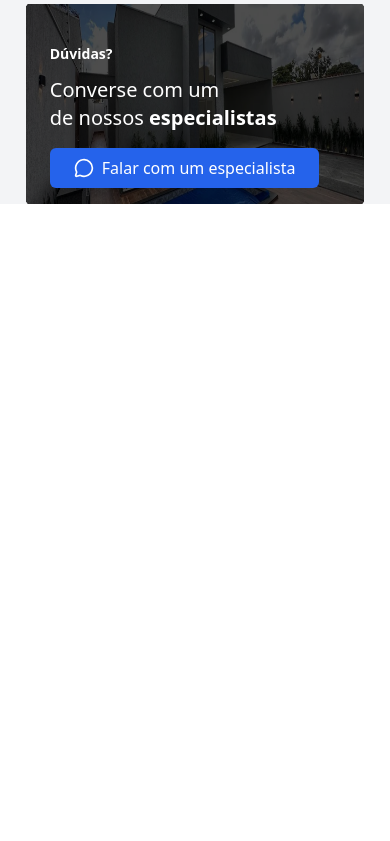
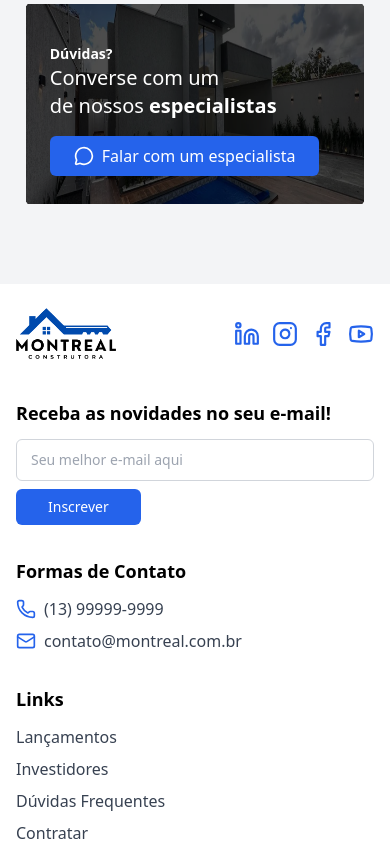
Before and after one commit to by-scottlucas/vue-montreal-website, a Vue app: page / in a window 390 px wide. Shown: the part 1730-2571 px from the top of the page. Before the commit the page ends 1934 px from the top, so only its background shows below. Built offline with nearby package versions, Linux system fonts and the light colour scheme.

Commit message:
implement Footer component

```diff
--- a/src/App.vue
+++ b/src/App.vue
@@ -1,10 +1,11 @@
 <template>
-  <Header />
   <main class="page-content">
+    <Header />
     <HeroBanner />
     <Projects />
     <InfoCards />
     <CTABanner />
+    <Footer />
   </main>
 </template>
 
@@ -15,6 +16,7 @@ import HeroBanner from "./components/HeroBanner.vue";
 import Projects from "./components/Projects.vue";
 import InfoCards from "./components/InfoCards.vue";
 import CTABanner from "./components/CTABanner.vue";
+import Footer from "./components/Footer.vue";
 
 onMounted(() => {
   document.title = "Montreal Construtora | Home";
@@ -23,6 +25,6 @@ onMounted(() => {
 
 <style scoped>
 .page-content {
-  @apply bg-gray-100 lg:p-4 h-auto;
+  @apply bg-gray-100 h-auto;
 }
 </style>
--- a/src/components/CTABanner.vue
+++ b/src/components/CTABanner.vue
@@ -41,15 +41,15 @@ import ctaBanner from "../assets/cta-contact-banner.png";
 }
 
 .cta-banner__label {
-  @apply text-white text-sm md:text-lg font-bold mb-3;
+  @apply text-white text-sm md:text-lg font-bold;
 }
 
 .cta-banner__text {
-  @apply text-white text-xl md:text-[40px] md:mb-5 font-medium;
+  @apply text-white text-xl md:text-3xl font-medium;
 }
 
 .cta-banner__button {
-  @apply flex items-center gap-2 mt-4 md:mt-8 text-white font-medium bg-blue-600 hover:bg-blue-700 py-2 px-6 rounded-md w-max transition-all ease-in-out duration-300;
+  @apply flex items-center gap-2 mt-4 text-white font-medium bg-blue-600 hover:bg-blue-700 py-2 px-6 rounded-md w-max transition-all ease-in-out duration-300;
 }
 
 .cta-banner__icon {
--- /dev/null
+++ b/src/components/Footer.vue
@@ -0,0 +1,196 @@
+<template>
+  <footer class="footer">
+    <div class="footer__top">
+      <a href="#" class="footer__brand">
+        <img :src="brandLogo" alt="Montreal Construtora" class="footer__logo" />
+      </a>
+
+      <div class="footer__socials">
+        <a
+          v-for="({ icon, url, label }, index) in socialIcons"
+          :key="index"
+          :href="url"
+          class="footer__social-link"
+          :aria-label="label"
+        >
+          <component :is="icon" :size="26" class="footer__social-icon" />
+        </a>
+      </div>
+    </div>
+
+    <div class="footer__middle">
+      <div class="footer__newsletter">
+        <p class="footer__text">Receba as novidades no seu e-mail!</p>
+        <input
+          type="email"
+          placeholder="Seu melhor e-mail aqui"
+          class="footer__input"
+          aria-label="Digite seu e-mail"
+        />
+        <button type="submit" class="footer__button">Inscrever</button>
+      </div>
+
+      <div class="footer__contact">
+        <p class="footer__section-title">Formas de Contato</p>
+        <div class="footer__contact-list">
+          <a
+            v-for="({ icon, text, url }, index) in contactLinks"
+            :key="index"
+            :href="url"
+            class="footer__contact-link"
+          >
+            <component :is="icon" :size="20" class="footer__icon" />
+            <span>{{ text }}</span>
+          </a>
+        </div>
+      </div>
+
+      <div class="footer__links">
+        <p class="footer__section-title">Links</p>
+        <div class="footer__link-list">
+          <a
+            v-for="(link, index) in navLinks"
+            :key="index"
+            :href="link.url"
+            class="footer__link"
+          >
+            {{ link.label }}
+          </a>
+        </div>
+      </div>
+    </div>
+
+    <div class="footer__bottom">
+      <span class="footer__copyright">
+        Montreal Construtora. Todos os direitos reservados.
+      </span>
+    </div>
+  </footer>
+</template>
+
+<script setup>
+import {
+  Facebook,
+  Instagram,
+  Linkedin,
+  Mail,
+  Phone,
+  Youtube,
+} from "lucide-vue-next";
+import brandLogo from "../assets/montreal-logo.png";
+import { defineComponent } from "vue";
+
+defineComponent({
+  name: "FooterComponent",
+});
+
+const socialIcons = [
+  { icon: Linkedin, url: "#", label: "LinkedIn" },
+  { icon: Instagram, url: "#", label: "Instagram" },
+  { icon: Facebook, url: "#", label: "Facebook" },
+  { icon: Youtube, url: "#", label: "YouTube" },
+];
+
+const contactLinks = [
+  { icon: Phone, text: "(13) 99999-9999", url: "tel:+5513999999999" },
+  {
+    icon: Mail,
+    text: "contato@montreal.com.br",
+    url: "mailto:contato@montreal.com.br",
+  },
+];
+
+const navLinks = [
+  { label: "Lançamentos", url: "#" },
+  { label: "Investidores", url: "#" },
+  { label: "Dúvidas Frequentes", url: "#" },
+  { label: "Contratar", url: "#" },
+  { label: "Trabalhe conosco", url: "#" },
+];
+</script>
+
+<style scoped>
+.footer {
+  @apply w-full mt-20 md:mt-32 px-4 py-6 md:px-10 lg:px-16 bg-white;
+}
+
+.footer__top {
+  @apply flex justify-between items-center;
+}
+
+.footer__brand {
+  @apply flex items-center;
+}
+
+.footer__logo {
+  @apply w-[100px] xl:w-28;
+}
+
+.footer__socials {
+  @apply flex gap-3;
+}
+
+.footer__social-icon {
+  @apply text-blue-600;
+}
+
+.footer__middle {
+  @apply grid grid-cols-1 md:grid-cols-3 gap-8 lg:gap-20 mt-10;
+}
+
+.footer__newsletter {
+  @apply flex flex-col;
+}
+
+.footer__text {
+  @apply text-black text-lg font-bold mb-3;
+}
+
+.footer__input {
+  @apply px-3.5 py-2.5 border border-gray-300 rounded-md text-sm w-full lg:w-[340px] mb-2 outline-none focus:border-blue-700;
+}
+
+.footer__button {
+  @apply w-max bg-blue-600 text-white text-sm px-8 py-2 rounded-md hover:bg-blue-700 transition-all;
+}
+
+.footer__contact {
+  @apply flex flex-col;
+}
+
+.footer__section-title {
+  @apply text-black text-lg font-bold mb-3;
+}
+
+.footer__contact-list {
+  @apply flex flex-col gap-2 lg:gap-3;
+}
+
+.footer__contact-link {
+  @apply flex items-center gap-2 text-gray-700 hover:text-blue-600 transition;
+}
+
+.footer__icon {
+  @apply text-blue-600;
+}
+
+.footer__links {
+  @apply flex flex-col;
+}
+
+.footer__link-list {
+  @apply flex flex-col lg:grid lg:grid-cols-2 gap-2 lg:gap-3;
+}
+
+.footer__link {
+  @apply text-gray-700 hover:text-blue-600 transition;
+}
+
+.footer__bottom {
+  @apply mt-10 text-center border-t pt-4;
+}
+
+.footer__copyright {
+  @apply text-sm text-gray-600;
+}
+</style>
```
